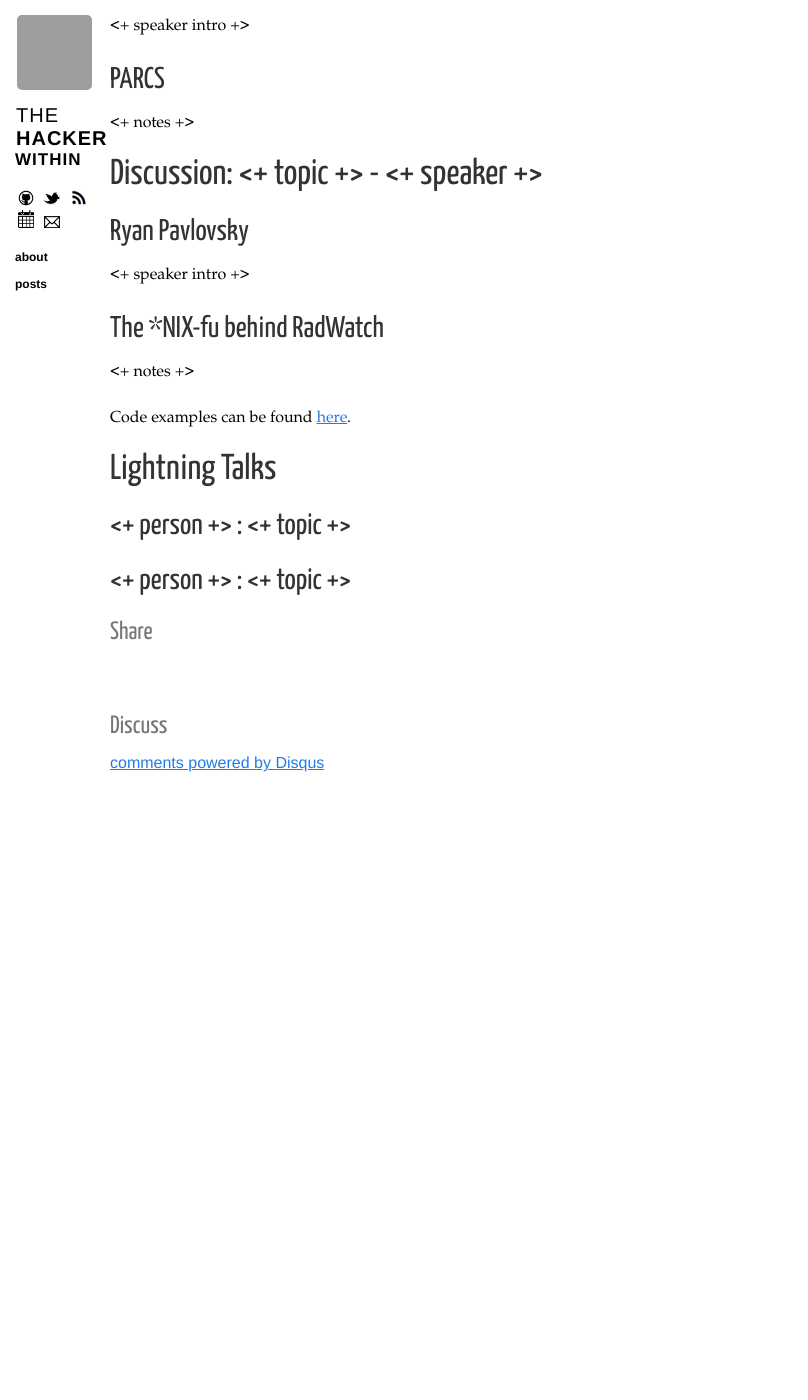
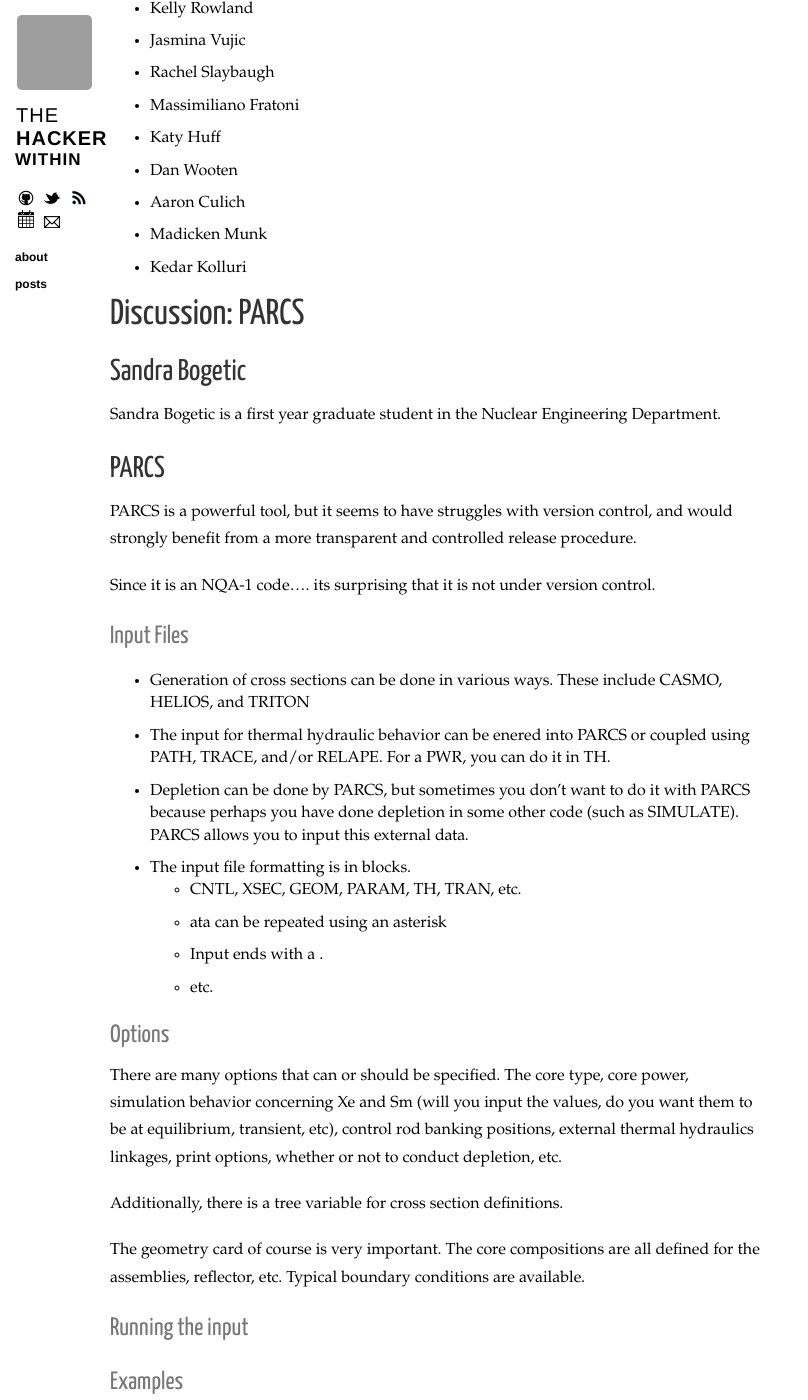
Before and after one commit to thehackerwithin/berkeley, a Jekyll site: the page built from _posts/2014-09-24-parcs-and-radwatch.markdown, in a window 1280 px wide and 1400 px high, scrolled down 310 px. Shown: the whole window, without its empty margins (0-808 px from the left). Built offline with Jekyll 4.4.1, drawn with Linux system fonts in a browser that asks for light colours; nearby versions of some CDN libraries; Markdown is read by kramdown in place of the engine named in the settings; comment, search, counter and statistics services are not loaded; before the commit the page ends 1142 px from its top, so only the background shows below that; some of the changed text lies outside the part shown; grey boxes are pictures that could not be loaded.

Commit message:
adds post from parcs and radwatch talks

```diff
--- a/_posts/2014-09-24-parcs-and-radwatch.markdown
+++ b/_posts/2014-09-24-parcs-and-radwatch.markdown
@@ -9,24 +9,78 @@ tags: meeting parcs unix
 
 # Attending
 
-- <++>
+- Sandra Bogetic
+- Christian DiSanzo
+- Alejandra Jolodosky
+- James
+- Kelly Rowland
+- Jasmina Vujic
+- Rachel Slaybaugh
+- Massimiliano Fratoni
+- Katy Huff
+- Dan Wooten
+- Aaron Culich
+- Madicken Munk
+- Kedar Kolluri
 
-# Discussion: PARCS -
+# Discussion: PARCS
 
 ## Sandra Bogetic
 
-<+ speaker intro +>
+Sandra Bogetic is a first year graduate student in the Nuclear Engineering
+Department.
 
 ## PARCS
 
-<+ notes +>
+PARCS is a powerful tool, but it seems to have struggles with version control,
+and would strongly benefit from a more transparent and controlled release
+procedure.
+
+Since it is an NQA-1 code.... its surprising that it is not under version
+control.
+
+### Input Files
+
+- Generation of cross sections can be done in various ways. These include
+  CASMO, HELIOS, and TRITON
+- The input for thermal hydraulic behavior can be enered into PARCS or coupled
+  using PATH, TRACE, and/or RELAPE. For a PWR, you can do it in TH.
+- Depletion can be done by PARCS, but sometimes you don't want to do it with
+  PARCS because perhaps you have done depletion in some other code (such as
+  SIMULATE). PARCS allows you to input this external data.
+- The input file formatting is in blocks.
+  - CNTL, XSEC, GEOM, PARAM, TH, TRAN, etc.
+  - ata can be repeated using an asterisk
+  - Input ends with a .
+  - etc.
 
 
-# Discussion: <+ topic +> - <+ speaker +>
+### Options
+
+There are many options that can or should be specified. The core type, core
+power, simulation behavior concerning Xe and Sm (will you input the values, do
+you want them to be at equilibrium, transient, etc), control rod banking
+positions, external thermal hydraulics linkages, print options, whether or not
+to conduct depletion, etc.
+
+Additionally, there is a tree variable for cross section definitions.
+
+The geometry card of course is very important. The core compositions are all
+defined for the assemblies, reflector, etc. Typical boundary conditions are
+available.
+
+### Running the input
+
+
+### Examples
+
+Examples can be found int he presentation, but will not be shared online.
+
+# Discussion: Linux and Unix tools within RadWatch
 
 ## Ryan Pavlovsky
 
-<+ speaker intro +>
+Ryan is a graduate student in the Nuclear Engineering Department.
 
 ## The \*NIX-fu behind RadWatch
 
```
